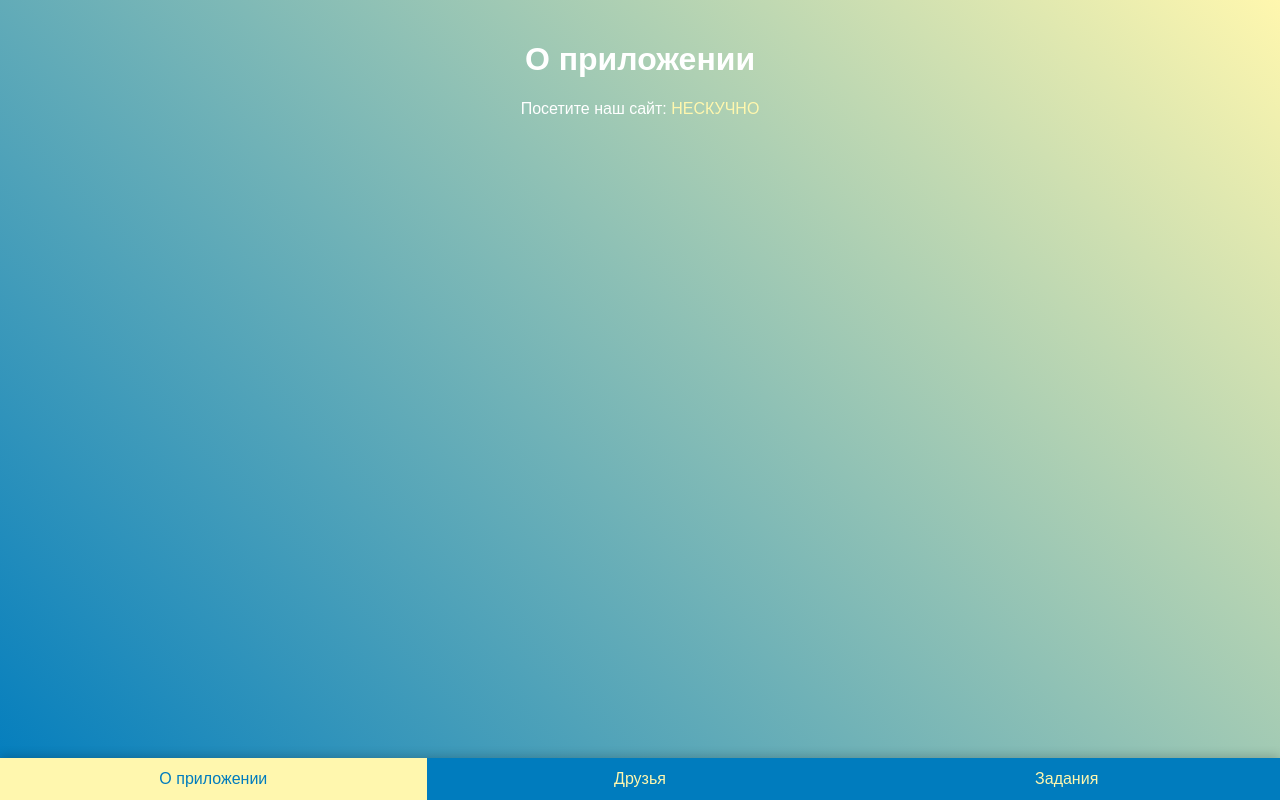
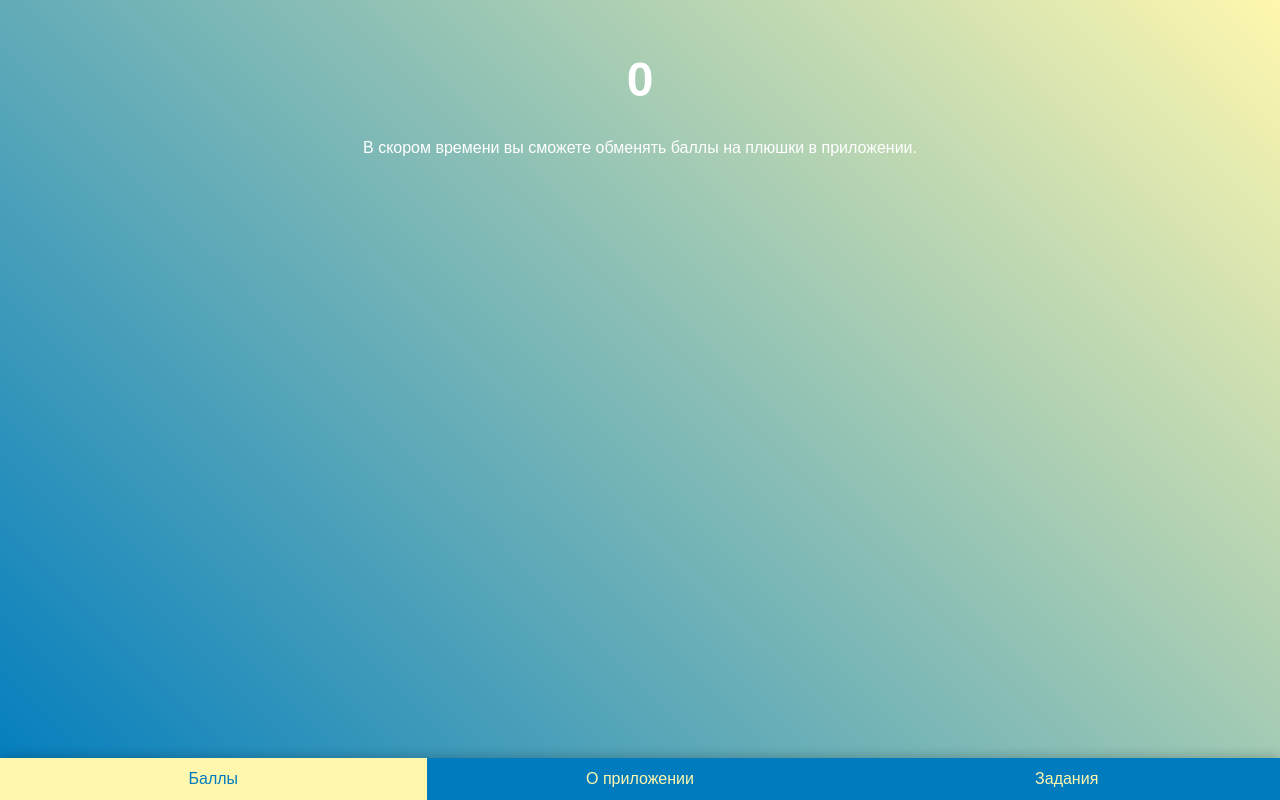
Before and after one commit to Andreyme101/tg-mini-app, a Flask app: page / in a window 1280 px wide. Run offline with Flask 3, Linux system fonts and the light colour scheme; some libraries are stand-ins or nearby versions.

Commit message:
коммит 2

```diff
--- a/web/templates/index.html
+++ b/web/templates/index.html
@@ -47,81 +47,114 @@
             color: #FFF7AE;
             text-decoration: none;
         }
+        button {
+            margin-top: 10px;
+            padding: 10px 16px;
+            border: none;
+            border-radius: 6px;
+            background-color: #FFF7AE;
+            color: #007CBE;
+            font-size: 16px;
+            cursor: pointer;
+        }
+        button:hover {
+            background-color: #ffe46a;
+        }
     </style>
 </head>
 <body>
     <div id="content" class="tab-content">
-        <!-- При первом заходе видим вкладку "О приложении" -->
-        <h1>О приложении</h1>
-        <p>
-            Посетите наш сайт:
-            <a href="http://xn--e1akhcfpp6a.xn--90a1af.xn--p1ai/events/" target="_blank">
-                НЕСКУЧНО
-            </a>
-        </p>
+        <!-- При первом заходе видим вкладку "Баллы" -->
+        <h1 style="font-size: 48px;" id="pointsDisplay">0</h1>
+        <p>В скором времени вы сможете обменять баллы на плюшки в приложении.</p>
     </div>
 
     <!-- Нижняя панель вкладок -->
     <div class="tabs">
-        <div id="tab1" class="tab active" onclick="showTab(1)">О приложении</div>
-        <div id="tab2" class="tab" onclick="showTab(2)">Друзья</div>
+        <div id="tab1" class="tab active" onclick="showTab(1)">Баллы</div>
+        <div id="tab2" class="tab" onclick="showTab(2)">О приложении</div>
         <div id="tab3" class="tab" onclick="showTab(3)">Задания</div>
     </div>
 
     <script>
-        // Достаём объект WebApp из Telegram
+        // Подключаемся к Telegram WebApp API
         const tg = window.Telegram.WebApp;
-        // Расширяем WebApp, чтобы занять всё доступное пространство
-        tg.expand();
+        tg.expand(); // расширяем веб-приложение
 
-        // Если пользователь разрешил передачу своих данных,
-        // то в tg.initDataUnsafe у нас будет user-объект.
-        const user = tg.initDataUnsafe?.user || {};
+        // Глобальная переменная для счёта баллов
+        let points = 0;
+
+        // Текущая вкладка
+        let currentTabIndex = 1;
 
         const content = document.getElementById('content');
         const tabs = document.querySelectorAll('.tab');
+        const pointsDisplay = document.getElementById('pointsDisplay');
 
         function showTab(tabIndex) {
+            currentTabIndex = tabIndex;
             tabs.forEach(tab => tab.classList.remove('active'));
             document.getElementById(`tab${tabIndex}`).classList.add('active');
 
             if (tabIndex === 1) {
-                // О приложении
+                // Вкладка "Баллы"
+                content.innerHTML = `
+                    <h1 style="font-size: 48px;" id="pointsDisplay">${points}</h1>
+                    <p>В скором времени вы сможете обменять баллы на плюшки в приложении.</p>
+                `;
+            } else if (tabIndex === 2) {
+                // Вкладка "О приложении"
                 content.innerHTML = `
                     <h1>О приложении</h1>
-                    <p>
+                    <h2 style="font-size: 1.5em; color: #FFF7AE;">
                         Посетите наш сайт:
-                        <a href="http://xn--e1akhcfpp6a.xn--90a1af.xn--p1ai/events/" target="_blank">
+                        <a
+                          href="http://xn--e1akhcfpp6a.xn--90a1af.xn--p1ai/events/"
+                          target="_blank"
+                          style="color: #FFF7AE; font-size: 1.25em;"
+                        >
                             НЕСКУЧНО
                         </a>
-                    </p>
-                `;
-            } else if (tabIndex === 2) {
-                // Друзья
-                // Просто показываем, как можем вывести имя и username в интерфейсе
-                content.innerHTML = `
-                    <h1>Друзья</h1>
-                    <p>Добавьте друзей из Telegram и наслаждайтесь общением!</p>
-                    <p>
-                        <strong>Ваше имя:</strong> ${user.first_name || 'Неизвестно'}
-                        <br>
-                        <strong>Ваш username:</strong> ${user.username || 'Неизвестно'}
-                    </p>
-                    <button onclick="showAlert()">Проверить имя</button>
+                    </h2>
                 `;
             } else if (tabIndex === 3) {
-                // Задания
+                // Вкладка "Задания"
                 content.innerHTML = `
                     <h1>Задания</h1>
-                    <p>Ежедневные задания помогут вам оставаться активным!</p>
-                    <p><strong>Задание #1:</strong> Перейти по ссылке на первой странице.</p>
+                    <p>
+                        <strong>Задание #1:</strong> Перейти по ссылке на первой странице.
+                        <button onclick="completeTask1()">Перейти</button>
+                    </p>
+                    <p>
+                        <strong>Задание #2:</strong> Пригласить друзей
+                        <button onclick="completeTask2()">Пригласить</button>
+                    </p>
                 `;
             }
         }
 
-        // Функция, которая просто показывает alert с именем пользователя
-        function showAlert() {
-            alert("Ваше имя (first_name): " + (user.first_name || "Нет данных"));
+        // При первом открытии отображаем вкладку 1
+        showTab(1);
+
+        // Задание #1: перейти по ссылке
+        function completeTask1() {
+            points += 5;
+            alert("Задание #1 выполнено! Вам начислено 5 баллов.");
+            updatePointsDisplay();
+        }
+
+        // Задание #2: пригласить друзей
+        function completeTask2() {
+            points += 5;
+            alert("Задание #2 выполнено! Реферальная ссылка: https://t.me/ВашБот?start=REF_CODE\nВам начислено 5 баллов.");
+            updatePointsDisplay();
+        }
+
+        function updatePointsDisplay() {
+            // Если пользователь на вкладке «Баллы», перерисуем содержимое
+            if (currentTabIndex === 1) {
+                showTab(1);
+            }
         }
     </script>
 </body>
```
